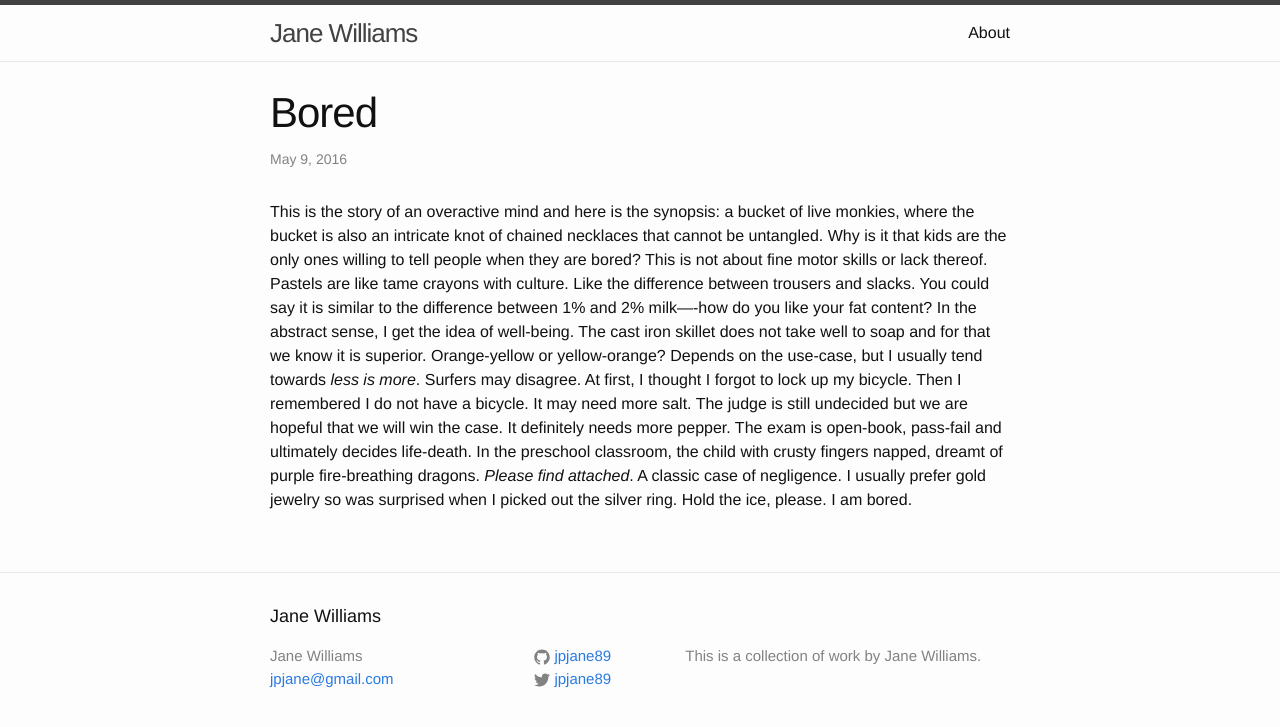
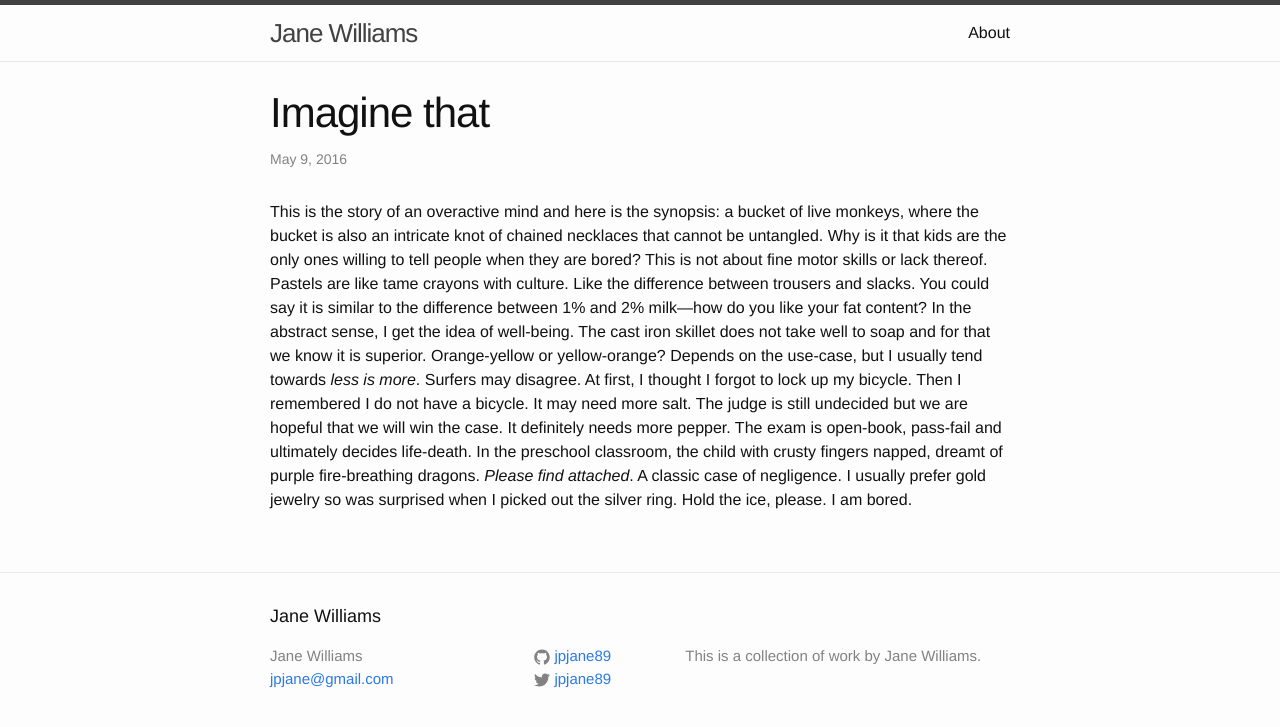
Before and after one commit to jpjane89/jpjane89.github.io, a Jekyll site: the page built from _posts/2016-05-09-bored.markdown, in a window 1280 px wide. Shown: the top 727 px of the page. Built offline with Jekyll 4.4.1, drawn with Linux system fonts in a browser that asks for light colours.

Commit message:
change title and monkeys

```diff
--- a/_posts/2016-05-09-bored.markdown
+++ b/_posts/2016-05-09-bored.markdown
@@ -1,7 +1,7 @@
 ---
 layout: post
-title:  "Bored"
+title:  "Imagine that"
 date:   2016-05-09 18:17
 categories: jekyll update writing
 ---
-This is the story of an overactive mind and here is the synopsis: a bucket of live monkies, where the bucket is also an intricate knot of chained necklaces that cannot be untangled. Why is it that kids are the only ones willing to tell people when they are bored? This is not about fine motor skills or lack thereof. Pastels are like tame crayons with culture. Like the difference between trousers and slacks. You could say it is similar to the difference between 1% and 2% milk—-how do you like your fat content? In the abstract sense, I get the idea of well-being. The cast iron skillet does not take well to soap and for that we know it is superior. Orange-yellow or yellow-orange? Depends on the use-case, but I usually tend towards *less is more*. Surfers may disagree. At first, I thought I forgot to lock up my bicycle. Then I remembered I do not have a bicycle. It may need more salt. The judge is still undecided but we are hopeful that we will win the case. It definitely needs more pepper. The exam is open-book, pass-fail and ultimately decides life-death. In the preschool classroom, the child with crusty fingers napped, dreamt of purple fire-breathing dragons. *Please find attached*. A classic case of negligence. I usually prefer gold jewelry so was surprised when I picked out the silver ring. Hold the ice, please. I am bored.
+This is the story of an overactive mind and here is the synopsis: a bucket of live monkeys, where the bucket is also an intricate knot of chained necklaces that cannot be untangled. Why is it that kids are the only ones willing to tell people when they are bored? This is not about fine motor skills or lack thereof. Pastels are like tame crayons with culture. Like the difference between trousers and slacks. You could say it is similar to the difference between 1% and 2% milk—how do you like your fat content? In the abstract sense, I get the idea of well-being. The cast iron skillet does not take well to soap and for that we know it is superior. Orange-yellow or yellow-orange? Depends on the use-case, but I usually tend towards *less is more*. Surfers may disagree. At first, I thought I forgot to lock up my bicycle. Then I remembered I do not have a bicycle. It may need more salt. The judge is still undecided but we are hopeful that we will win the case. It definitely needs more pepper. The exam is open-book, pass-fail and ultimately decides life-death. In the preschool classroom, the child with crusty fingers napped, dreamt of purple fire-breathing dragons. *Please find attached*. A classic case of negligence. I usually prefer gold jewelry so was surprised when I picked out the silver ring. Hold the ice, please. I am bored.
```
